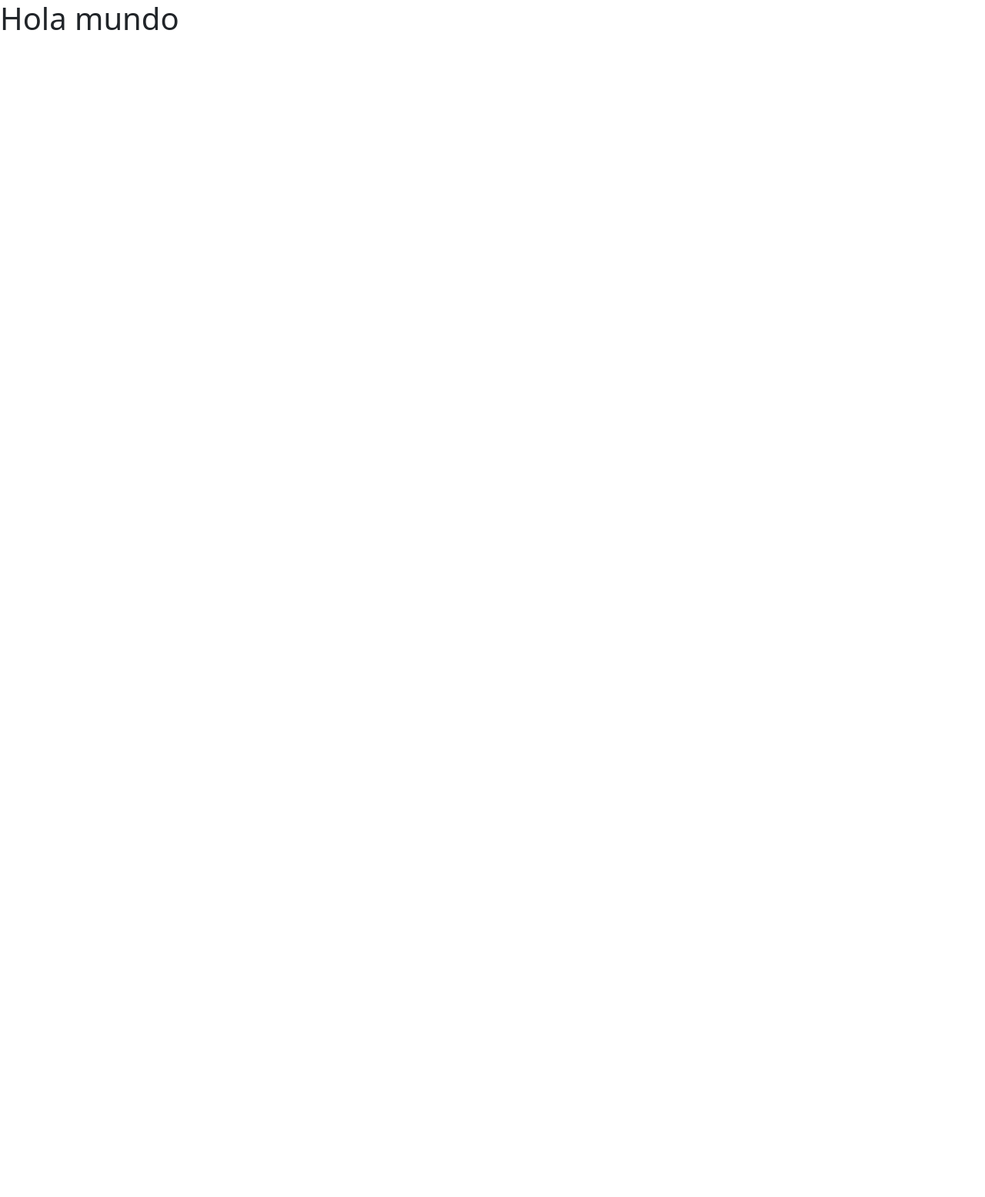
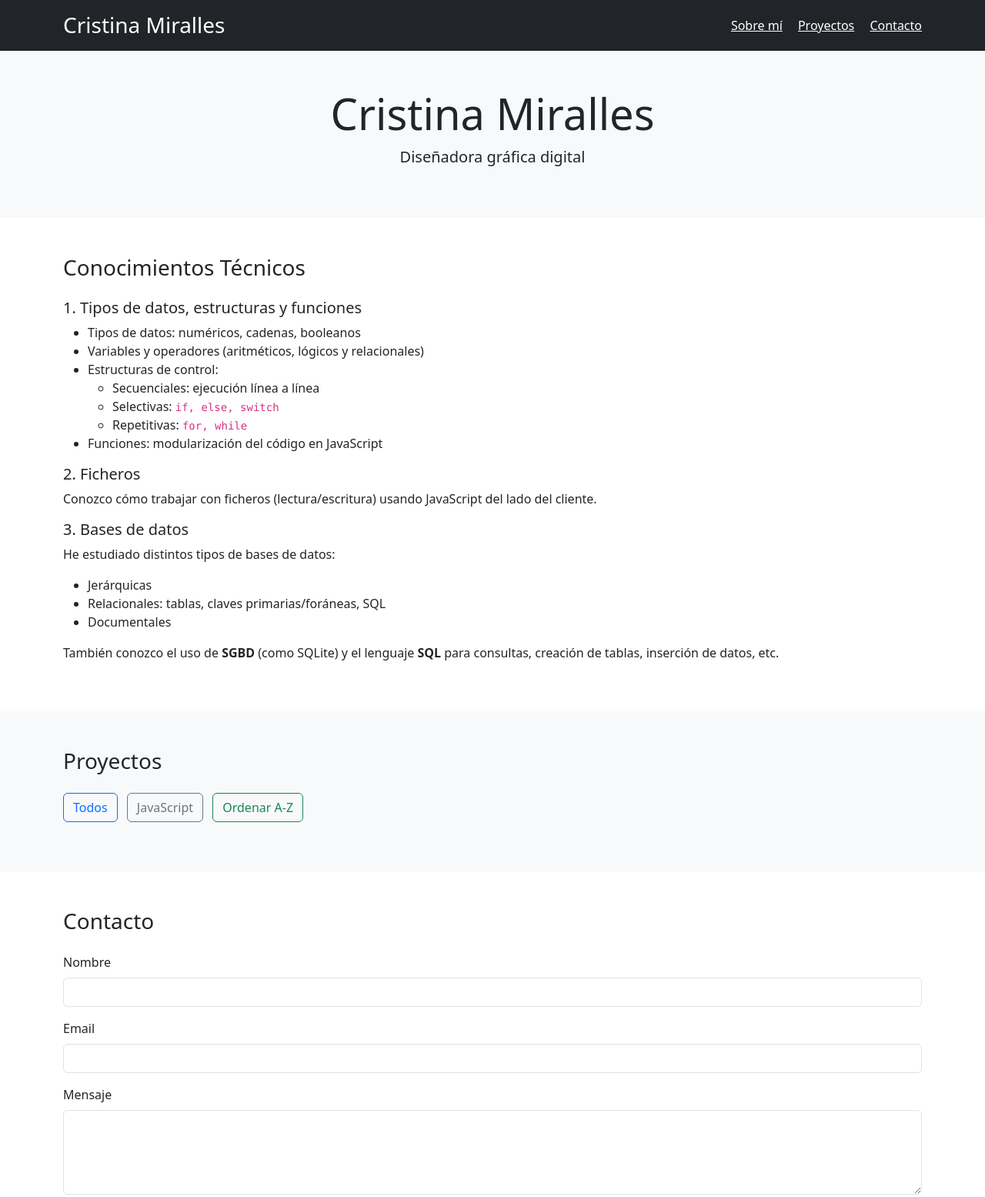
Before and after one commit to crismiralles/portfolio, a plain HTML site: page index.html in a window 1280 px wide. Shown: the top 1555 px of the page at 77% size. Before the commit the page ends 800 px from the top, so only its background shows below. Drawn offline with nearby package versions, Linux system fonts and the light colour scheme.

Commit message:
Primera organización

```diff
--- a/index.html
+++ b/index.html
@@ -11,7 +11,111 @@
 </head>
 
 <body>
-    <h1>Hola mundo</h1>
+    <!-- HEADER/NAVBAR -->
+  <header class="bg-dark text-white py-3 sticky-top">
+    <div class="container d-flex justify-content-between align-items-center">
+      <h1 class="h3 mb-0">Cristina Miralles</h1>
+      <nav>
+        <a href="#about" class="text-white me-3">Sobre mí</a>
+        <a href="#projects" class="text-white me-3">Proyectos</a>
+        <a href="#contact" class="text-white">Contacto</a>
+      </nav>
+    </div>
+  </header>
+
+  <!-- HERO SECTION -->
+  <section class="bg-light text-center py-5">
+    <div class="container">
+      <h2 class="display-4">Cristina Miralles</h2>
+      <p class="lead">Diseñadora gráfica digital</p>
+    </div>
+  </section>
+
+  <!-- CONOCIMIENTOS -->
+  <section id="knowledge" class="py-5">
+  <div class="container">
+    <h3 class="mb-4">Conocimientos Técnicos</h3>
+
+    <div class="mb-3">
+      <h5>1. Tipos de datos, estructuras y funciones</h5>
+      <ul>
+        <li>Tipos de datos: numéricos, cadenas, booleanos</li>
+        <li>Variables y operadores (aritméticos, lógicos y relacionales)</li>
+        <li>Estructuras de control:
+          <ul>
+            <li>Secuenciales: ejecución línea a línea</li>
+            <li>Selectivas: <code>if, else, switch</code></li>
+            <li>Repetitivas: <code>for, while</code></li>
+          </ul>
+        </li>
+        <li>Funciones: modularización del código en JavaScript</li>
+      </ul>
+    </div>
+
+    <!-- Ficheros -->
+    <div class="mb-3">
+      <h5>2. Ficheros</h5>
+      <p>Conozco cómo trabajar con ficheros (lectura/escritura) usando JavaScript del lado del cliente.</p>
+    </div>
+
+    <!-- Bases de datos -->
+    <div class="mb-3">
+      <h5>3. Bases de datos</h5>
+      <p>He estudiado distintos tipos de bases de datos:</p>
+      <ul>
+        <li>Jerárquicas</li>
+        <li>Relacionales: tablas, claves primarias/foráneas, SQL</li>
+        <li>Documentales</li>
+      </ul>
+      <p>También conozco el uso de <strong>SGBD</strong> (como SQLite) y el lenguaje <strong>SQL</strong> para consultas, creación de tablas, inserción de datos, etc.</p>
+    </div>
+  </div>
+</section>
+
+
+  <!-- PROYECTOS -->
+  <section id="projects" class="bg-light py-5">
+    <div class="container">
+      <h3 class="mb-4">Proyectos</h3>
+      <!-- Filtros y botones para ordenar -->
+      <div class="mb-3">
+        <button class="btn btn-outline-primary me-2" onclick="filtrar('todos')">Todos</button>
+        <button class="btn btn-outline-secondary me-2" onclick="filtrar('js')">JavaScript</button>
+        <button class="btn btn-outline-success" onclick="ordenarProyectos()">Ordenar A-Z</button>
+      </div>
+      <!-- Galería de proyectos -->
+      <div class="row" id="project-list">
+        <!-- JS insertará las tarjetas aquí -->
+      </div>
+    </div>
+  </section>
+
+  <!-- CONTACTO -->
+  <section id="contact" class="py-5">
+    <div class="container">
+      <h3 class="mb-4">Contacto</h3>
+      <form onsubmit="return validarFormulario(event)">
+        <div class="mb-3">
+          <label for="nombre" class="form-label">Nombre</label>
+          <input type="text" class="form-control" id="nombre" required />
+        </div>
+        <div class="mb-3">
+          <label for="email" class="form-label">Email</label>
+          <input type="email" class="form-control" id="email" required />
+        </div>
+        <div class="mb-3">
+          <label for="mensaje" class="form-label">Mensaje</label>
+          <textarea class="form-control" id="mensaje" rows="4" required></textarea>
+        </div>
+        <button type="submit" class="btn btn-primary">Enviar</button>
+      </form>
+    </div>
+  </section>
+
+  <!-- FOOTER -->
+  <footer class="bg-dark text-white text-center py-3">
+    <p class="mb-0">&copy; 2025 Cristina Miralles Calatayud. Todos los derechos reservados.</p>
+  </footer>
 
 
     <script src="https://cdn.jsdelivr.net/npm/bootstrap@5.3.3/dist/js/bootstrap.bundle.min.js"
```
